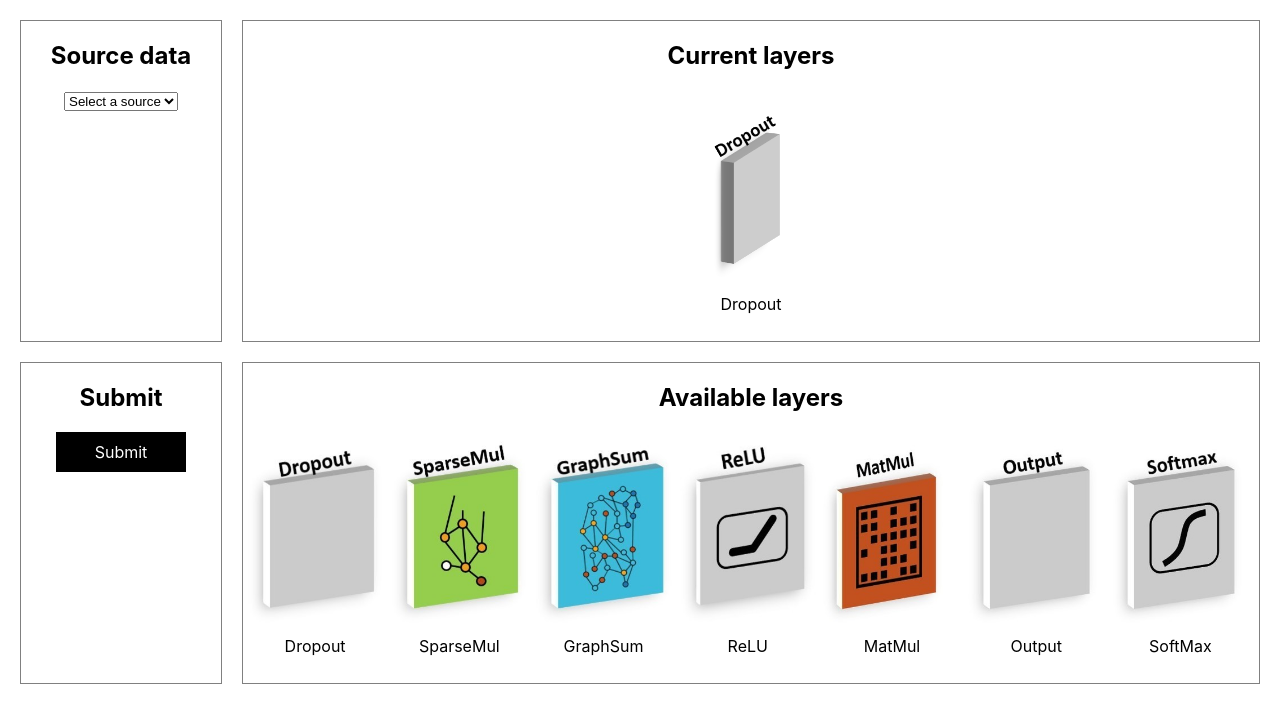
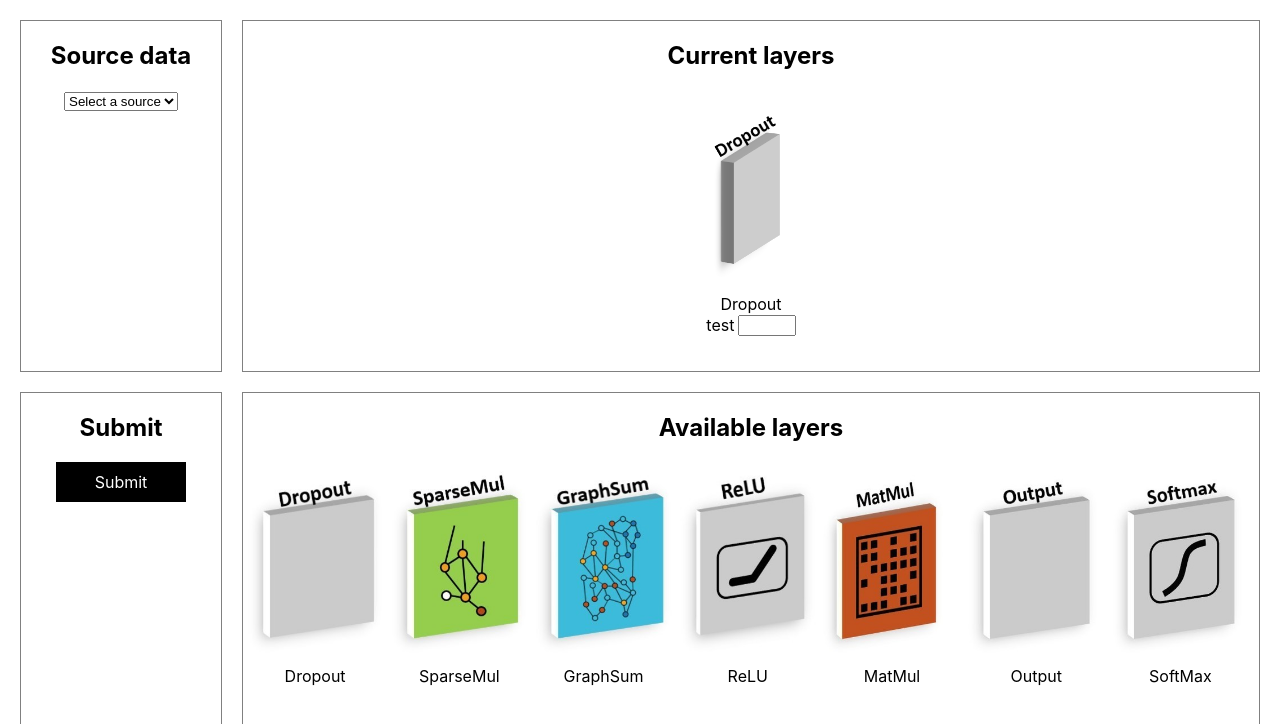
Before and after one commit to lushl9301/G3-Demo, a React (Create React App) app in the folder webapp/: page / in a window 1280 px wide. Both pictures are taken after a click on the element "Dropout". Shown: the top 724 px of the page. Built offline with nearby package versions, Linux system fonts and the light colour scheme.

Commit message:
Add layer params

```diff
--- a/webapp/src/App.css
+++ b/webapp/src/App.css
@@ -4,7 +4,7 @@
 
 .part {
   float: left;
-  height: 320px;
+  height: 350px;
   margin: 20px;
   border: 1px solid grey;
 }
@@ -24,6 +24,7 @@
 .layer {
   display: inline-block;
   position: relative;
+  vertical-align: top;
 }
 
 .layer img {
@@ -47,6 +48,19 @@
   visibility: visible;
 }
 
+.layer label {
+  display: block;
+  padding-top: 1px;
+  width: 90%;
+  margin: auto;
+  text-align: left;
+}
+
+.layer input {
+  width: 50px;
+  float: right;
+}
+
 .submit {
   width: 200px;
   margin-top: 0px;
--- a/webapp/src/App.js
+++ b/webapp/src/App.js
@@ -10,15 +10,29 @@ class App extends React.Component {
     this.handleSourceChange = this.handleSourceChange.bind(this);
     this.handleLayerAdd = this.handleLayerAdd.bind(this);
     this.handleLayerRemove = this.handleLayerRemove.bind(this);
+    this.handleLayerChange = this.handleLayerChange.bind(this);
     this.handleSubmit = this.handleSubmit.bind(this);
     this.state = {source: 0, layers: [], nextLayerId: 0};
   }
 
+  copyData(data) {
+    return {layerNum: data.layerNum, name: data.name, params: {...data.params}};
+  }
+
   availableSources = ["Select a source", "a", "b", "c", "d", "e"];
-  availableLayerNames = ["Dropout", "SparseMul", "GraphSum", "ReLU", "MatMul", "Output", "SoftMax", "MaxPool"];
-  availableLayers = this.availableLayerNames.map((name, index) => {
-    return {id: index, layerNum: index, name: name};
-  });
+  possibleLayers = [
+    {layerNum: 0, name: "Dropout", params: {test: ""}},
+    {layerNum: 1, name: "SparseMul", params: {test: ""}},
+    {layerNum: 2, name: "GraphSum", params: {test: ""}},
+    {layerNum: 3, name: "ReLU", params: {test: ""}},
+    {layerNum: 4, name: "MatMul", params: {test: "", test2: ""}},
+    {layerNum: 5, name: "Output"},
+    {layerNum: 6, name: "SoftMax"},
+    {layerNum: 7, name: "MaxPool"}
+  ];
+  availableLayers = this.possibleLayers.map((data, index) => (
+    {id: index, data: this.copyData(data)}
+  ));
 
   handleSourceChange(index) {
     this.setState({source: index});
@@ -26,7 +40,7 @@ class App extends React.Component {
 
   handleLayerAdd(layer) {
     this.setState({
-      layers: this.state.layers.concat({id: this.state.nextLayerId, layerNum: layer.layerNum, name: layer.name}),
+      layers: this.state.layers.concat({id: this.state.nextLayerId, data: this.copyData(layer.data)}),
       nextLayerId: this.state.nextLayerId + 1
     });
   }
@@ -37,10 +51,19 @@ class App extends React.Component {
     });
   }
 
+  handleLayerChange(layerToChange, newParams) {
+    const newLayer = {id: layerToChange.id, data: this.copyData(layerToChange.data)};
+    newLayer.data.params = newParams;
+
+    this.setState({
+      layers: this.state.layers.map(layer => layer.id === layerToChange.id ? newLayer : layer)
+    });
+  }
+
   handleSubmit() {
     const params = {
       dataset: this.availableSources[this.state.source],
-      layers: this.state.layers.map(layer => layer.name)
+      layers: this.state.layers.map(layer => layer.data)
     };
     const input = JSON.stringify(params);
     this.setState({text: input});
@@ -64,7 +87,7 @@ class App extends React.Component {
     return (
       <div className="App">
         <Source source={this.state.source} onChange={this.handleSourceChange} sources={this.availableSources} />
-        <LayerList layers={this.state.layers} onLayerClick={this.handleLayerRemove} suffix="2.png" hover="×" title="Current layers" />
+        <LayerList layers={this.state.layers} onLayerClick={this.handleLayerRemove} suffix="2.png" hover="×" title="Current layers" onLayerChange={this.handleLayerChange} />
         <Submit onClick={this.handleSubmit} text={this.state.text} />
         <LayerList layers={this.availableLayers} onLayerClick={this.handleLayerAdd} suffix="1.jpg" hover="+" title="Available layers" />
       </div>
--- a/webapp/src/Layer.js
+++ b/webapp/src/Layer.js
@@ -4,19 +4,42 @@ import "./App.css";
 class Layer extends React.Component {
   constructor(props) {
     super(props);
+    this.handleButtonClick = this.handleButtonClick.bind(this);
     this.handleLayerClick = this.handleLayerClick.bind(this);
+    this.handleLayerChange = this.handleLayerChange.bind(this);
+  }
+
+  handleButtonClick() {
+    this.props.onLayerClick(this.props.layer);
   }
 
   handleLayerClick() {
-    this.props.onLayerClick(this.props.layer);
+    if (!this.props.onLayerChange) {
+      this.handleButtonClick();
+    }
+  }
+
+  handleLayerChange(name) {
+    return (function (ev) {
+      const value = ev.target.value;
+      const newParams = {...this.data.params, [name]: value};
+      this.props.onLayerChange(this.props.layer, newParams);
+    }).bind(this);
   }
 
   render() {
+    this.data = this.props.layer.data;
     return (
       <div className="layer" onClick={this.handleLayerClick}>
-        <img src={require(`./images/${this.props.layer.layerNum}_${this.props.suffix}`)} alt={this.props.layer.name} />
-        <span>{this.props.layer.name}</span>
-        <div>{this.props.hover}</div>
+        <img src={require(`./images/${this.data.layerNum}_${this.props.suffix}`)} alt={this.data.name} />
+        <span>{this.data.name}</span>
+        {this.props.onLayerChange && Object.entries(this.data.params).map(([name, value]) => (
+          <label key={name}>
+            {name}
+            <input onChange={this.handleLayerChange(name)} value={value} />
+          </label>
+        ))}
+        <div onClick={this.handleButtonClick}>{this.props.hover}</div>
       </div>
     );
   }
--- a/webapp/src/LayerList.js
+++ b/webapp/src/LayerList.js
@@ -8,7 +8,12 @@ class LayerList extends React.Component {
       <div className="layer-list part">
         <h2>{this.props.title}</h2>
         {this.props.layers.map(layer => (
-          <Layer onLayerClick={this.props.onLayerClick} suffix={this.props.suffix} hover={this.props.hover} layer={layer} key={layer.id} />
+          <Layer onLayerClick={this.props.onLayerClick}
+                 onLayerChange={this.props.onLayerChange}
+                 suffix={this.props.suffix}
+                 hover={this.props.hover}
+                 layer={layer}
+                 key={layer.id} />
         ))}
       </div>
     );
```
